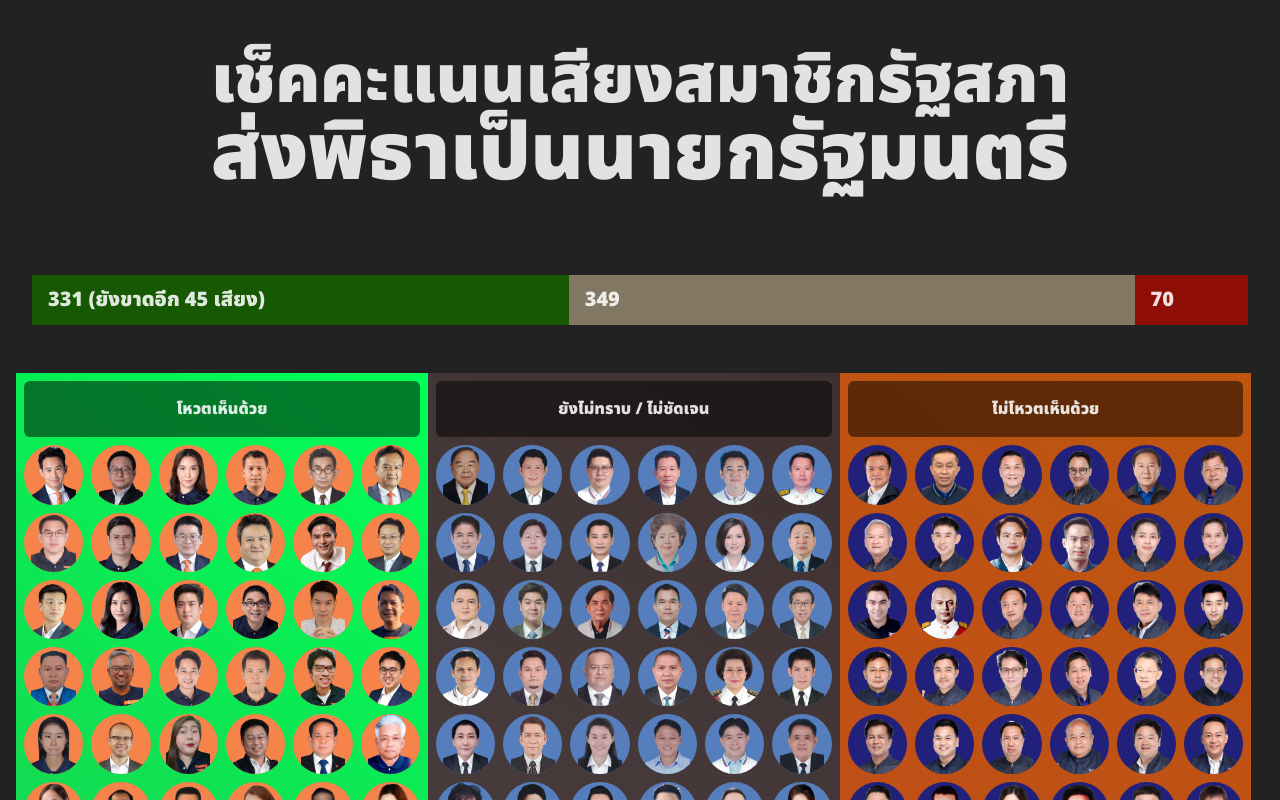
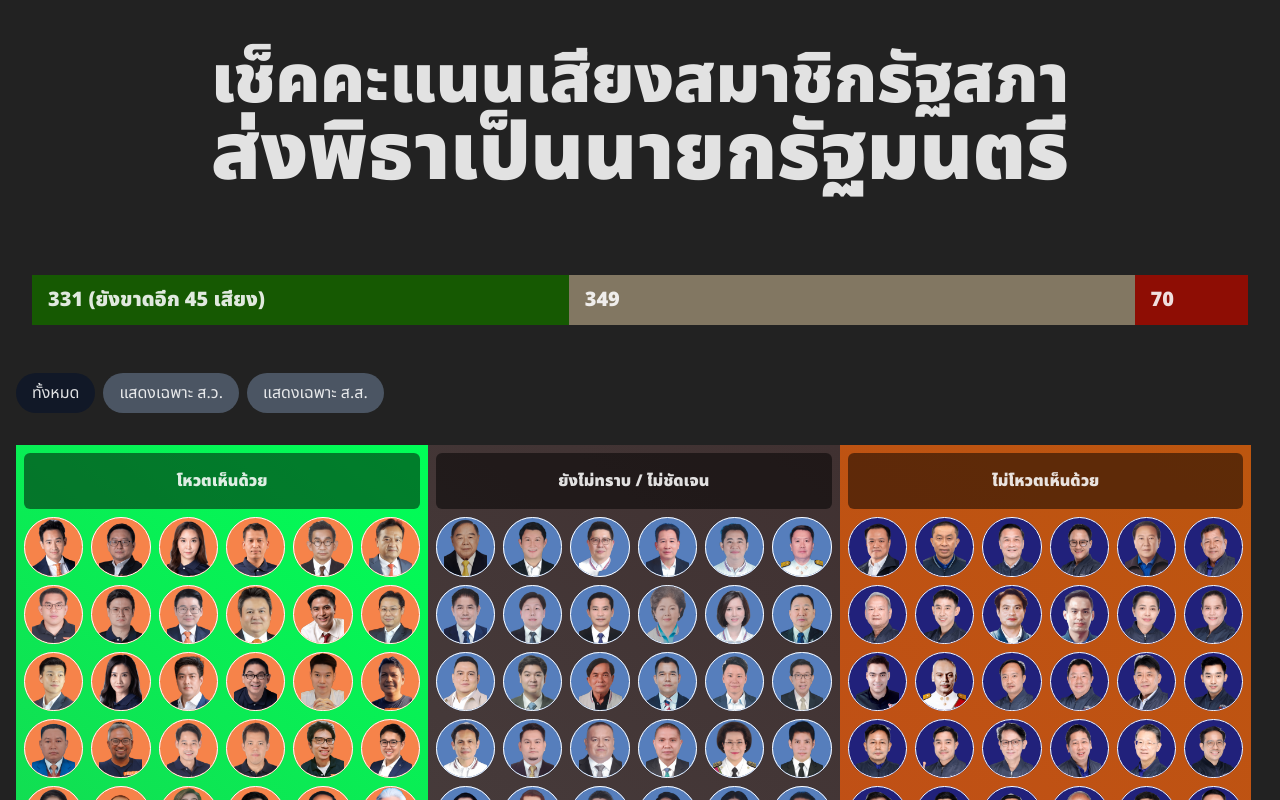
Before and after one commit to PanJ/road-to-376, a React (Vite) app: page / in a window 1280 px wide. Shown: the top 800 px of the page. Built offline with nearby package versions, Linux system fonts and the light colour scheme.

Commit message:
feat: add show options
to show voters by member type [rep, senate, all] and add white border to voters picture

```diff
--- a/src/App.tsx
+++ b/src/App.tsx
@@ -1,4 +1,4 @@
-import { useMemo } from "react";
+import { useMemo, useState } from "react";
 import { Tooltip } from "react-tooltip";
 import useSWR from "swr";
 import "./App.css";
@@ -57,6 +57,7 @@ const csvFetcher = (url: string) =>
 type VoteProps = {
   vote: Vote;
 };
+
 function VoteItem({ vote }: VoteProps) {
   let text = `<p>${vote.name}</p>`;
   if (vote.memberType == MemberType.Senate) {
@@ -82,8 +83,9 @@ function VoteItem({ vote }: VoteProps) {
         }}
       >
         <img
-          className="w-[100%] aspect-square object-contain rounded-full object-top"
+          className="w-[100%] aspect-square object-contain rounded-full object-top border border-white"
           src={`/images/${vote.id}.png`}
+          alt={`${vote.name} (${vote.partyName})`}
         />
       </div>
     </a>
@@ -94,8 +96,14 @@ type VoteContainerProps = {
   votes: Vote[];
   title: string;
   backgroundStyle: string;
+  showOptions: "all" | MemberType.Senate | MemberType.Rep;
 };
-function VoteContainer({ votes, title, backgroundStyle }: VoteContainerProps) {
+function VoteContainer({
+  votes,
+  title,
+  backgroundStyle,
+  showOptions = "all",
+}: VoteContainerProps) {
   return (
     <div
       className="flex gap-2 flex-col flex-wrap md:w-[33%] w-full p-2 content-start"
@@ -107,9 +115,11 @@ function VoteContainer({ votes, title, backgroundStyle }: VoteContainerProps) {
         <h3 className="font-black">{title}</h3>
       </div>
       <div className="grid grid-cols-6 gap-2">
-        {votes.map((v) => (
-          <VoteItem vote={v} />
-        ))}
+        {votes
+          .filter((v) => v.memberType === showOptions || showOptions === "all")
+          .map((v) => (
+            <VoteItem vote={v} key={v.id} />
+          ))}
       </div>
     </div>
   );
@@ -120,6 +130,14 @@ function App() {
     "/data/vote.csv?v=3",
     csvFetcher
   );
+
+  const [showOption, setShowOption] = useState<
+    "all" | MemberType.Senate | MemberType.Rep
+  >("all");
+
+  const onShowOptionChange = (e: React.ChangeEvent<HTMLInputElement>) => {
+    setShowOption(e.target.value as "all" | MemberType.Senate | MemberType.Rep);
+  };
 
   const processedVoteData = useMemo<{
     [v in VoteType]: Vote[];
@@ -151,7 +169,7 @@ function App() {
 
   if (isVoteLoading) return null;
 
-  console.log(processedVoteData);
+  // console.log(processedVoteData);
 
   const yesVoteCount =
     processedVoteData["2"].length + processedVoteData["1"].length;
@@ -168,7 +186,7 @@ function App() {
       <h1 className="font-black md:text-[5rem] leading-none text-[2rem]">
         ส่งพิธาเป็นนายกรัฐมนตรี
       </h1>
-      <div className="p-4 sizing-box flex flex-row md:mt-16 mt-4">
+      <div className="flex flex-row p-4 mt-4 sizing-box md:mt-16">
         <div
           className="h-[50px] bg-[#165902] flex items-center md:pl-4 pl-2 font-black md:text-xl text-md text-left"
           style={{ width: `${(100 * yesVoteCount) / totalVoteCount}%` }}
@@ -191,11 +209,65 @@ function App() {
           {noVoteCount}
         </div>
       </div>
-      <div className="md:mt-8 md-4 flex md:flex-row flex-col">
+
+      <div className="flex flex-row gap-2 md:mt-8 md-4">
+        {/* show options */}
+        <input
+          type="radio"
+          name="show"
+          id="all"
+          className="hidden"
+          value="all"
+          onChange={onShowOptionChange}
+        />
+        <label
+          htmlFor="all"
+          className={`px-4 py-2 bg-gray-600 rounded-full hover:cursor-pointer ${
+            showOption === "all" ? "bg-gray-900" : ""
+          }`}
+        >
+          ทั้งหมด
+        </label>
+        <input
+          type="radio"
+          name="show"
+          id="senate"
+          className="hidden"
+          value={MemberType.Senate}
+          onChange={onShowOptionChange}
+        />
+        <label
+          htmlFor="senate"
+          className={`px-4 py-2 bg-gray-600 rounded-full hover:cursor-pointer ${
+            showOption === MemberType.Senate ? "bg-gray-900" : ""
+          }`}
+        >
+          แสดงเฉพาะ ส.ว.
+        </label>
+        <input
+          type="radio"
+          name="show"
+          id="rep"
+          className="hidden"
+          value={MemberType.Rep}
+          onChange={onShowOptionChange}
+        />
+        <label
+          htmlFor="rep"
+          className={`px-4 py-2 bg-gray-600 rounded-full hover:cursor-pointer ${
+            showOption === MemberType.Rep ? "bg-gray-900" : ""
+          }`}
+        >
+          แสดงเฉพาะ ส.ส.
+        </label>
+      </div>
+
+      <div className="flex flex-col md:mt-8 md-4 md:flex-row">
         <VoteContainer
           title="โหวตเห็นด้วย"
           votes={processedVoteData["2"]}
           backgroundStyle="linear-gradient(39deg, rgba(6,36,0,1) 0%, rgba(72,119,67,1) 35%, rgba(0,255,87,1) 100%)"
+          showOptions={showOption}
         />
         {/* <VoteContainer
           title="มีแนวโน้มโหวตเห็นด้วย"
@@ -206,6 +278,7 @@ function App() {
           title="ยังไม่ทราบ / ไม่ชัดเจน"
           votes={processedVoteData["0"]}
           backgroundStyle="linear-gradient(39deg, rgba(46,61,46,1) 0%, rgba(83,79,79,1) 49%, rgba(64,49,49,1) 100%)"
+          showOptions={showOption}
         />
         {/* <VoteContainer
           title="มีแนวโน้มไม่โหวตเห็นด้วย"
@@ -216,27 +289,36 @@ function App() {
           title="ไม่โหวตเห็นด้วย"
           votes={processedVoteData["-2"]}
           backgroundStyle="linear-gradient(39deg, rgba(71,62,59,1) 0%, rgba(201,59,45,1) 30%, rgba(189,86,15,1) 100%)"
+          showOptions={showOption}
         />
       </div>
-      <p className="font-black mt-4">
+      <p className="mt-4 font-black">
         by{" "}
-        <a href="https://twitter.com/PanJ" target="_blank">
+        <a rel="noopener" href="https://twitter.com/PanJ" target="_blank">
           PanJ
         </a>
       </p>
       <p className="mb-8">
         Got an updated data?{" "}
-        <a href="https://github.com/PanJ/road-to-376" target="_blank">
+        <a
+          rel="noopener"
+          href="https://github.com/PanJ/road-to-376"
+          target="_blank"
+        >
           Submit on GitHub
         </a>
       </p>
       <p className="mb-8 text-sm">
         Thanks for the images from{" "}
-        <a href="https://wevis.info/" target="_blank">
+        <a rel="noopener" href="https://wevis.info/" target="_blank">
           WeVis
         </a>{" "}
         and{" "}
-        <a href="https://election2566.thestandard.co/" target="_blank">
+        <a
+          rel="noopener"
+          href="https://election2566.thestandard.co/"
+          target="_blank"
+        >
           THE STANDARD
         </a>
       </p>
```
